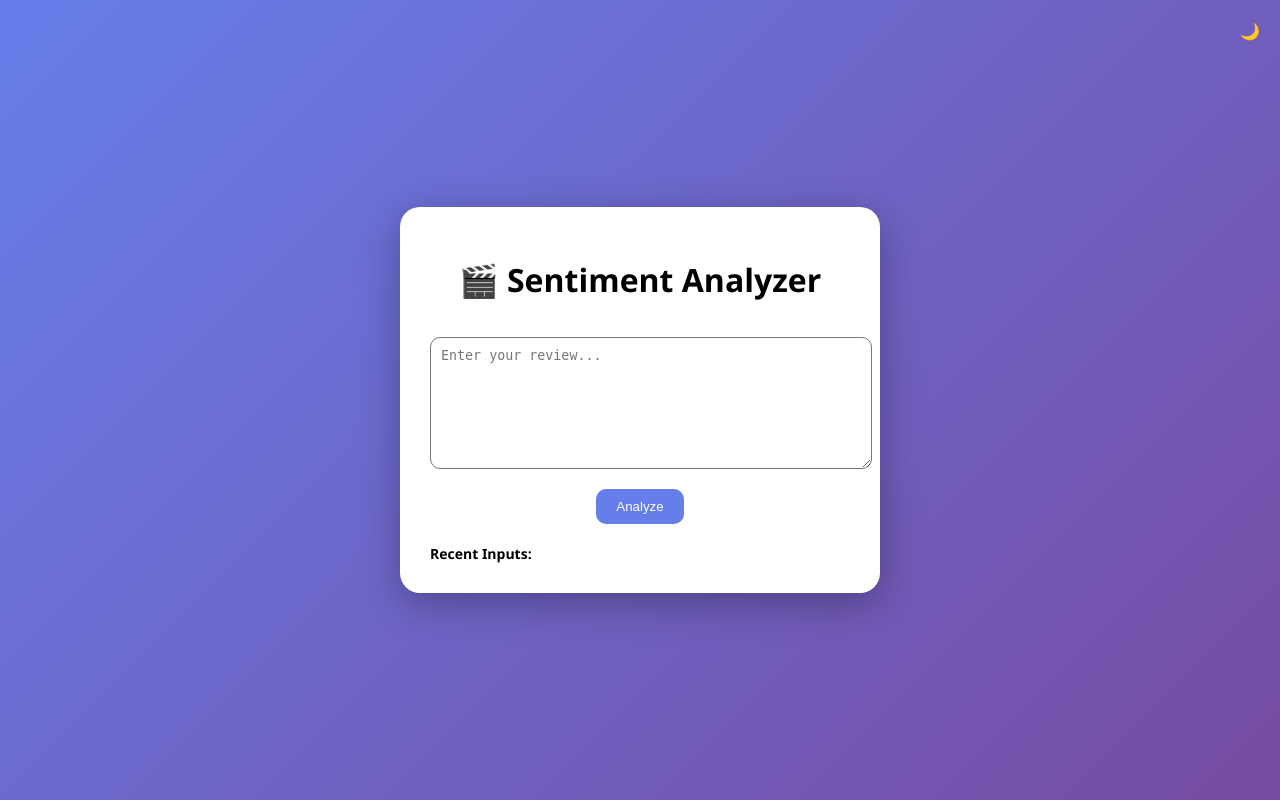
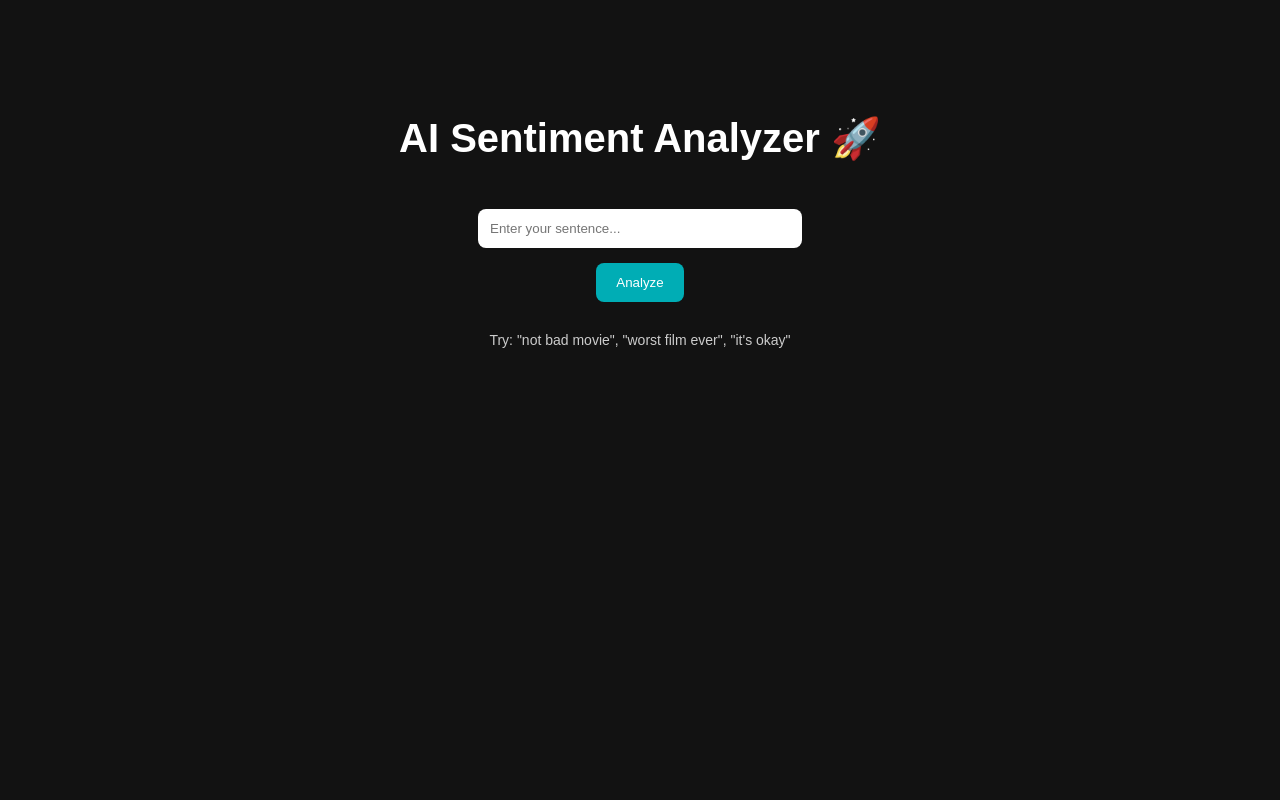
Before and after one commit to Sivavardhank/sentiment-analyzer, a Flask app: page / in a window 1280 px wide. Run offline with Flask 3, Linux system fonts and the light colour scheme; parts of the project's set-up code (start-up, migrations or seed data) failed here and were passed over.

Commit message:
Update index.html

```diff
--- a/templates/index.html
+++ b/templates/index.html
@@ -1,195 +1,73 @@
 <!DOCTYPE html>
-<html lang="en">
+<html>
 <head>
-<meta charset="UTF-8">
-<title>AI Sentiment Analyzer | Shiva</title>
-
+    <title>AI Sentiment Analyzer</title>
     <style>
         body {
-    font-family: 'Segoe UI', sans-serif;
-    background: linear-gradient(135deg, #667eea, #764ba2);
-    margin: 0;
-    transition: 0.4s;
+            background: #121212;
+            color: white;
+            font-family: Arial;
+            text-align: center;
+            padding-top: 80px;
         }
 
-/* DARK MODE */
-.dark {
-    background: #121212;
-    color: white;
+        h1 {
+            font-size: 40px;
         }
 
-.container {
-    display: flex;
-    justify-content: center;
-    align-items: center;
-    min-height: 100vh;
+        input {
+            width: 300px;
+            padding: 12px;
+            border-radius: 8px;
+            border: none;
+            margin-top: 20px;
         }
 
-.card {
-    background: white;
-    padding: 30px;
-    border-radius: 20px;
-    width: 420px;
-    text-align: center;
-    box-shadow: 0px 10px 40px rgba(0,0,0,0.3);
-    transition: 0.4s;
-}
-
-.dark .card {
-    background: #1e1e1e;
-}
-
-/* TEXTAREA */
-textarea {
-    width: 100%;
-    height: 110px;
-    padding: 10px;
-    border-radius: 10px;
+        button {
+            padding: 12px 20px;
             margin-top: 15px;
-}
-
-/* BUTTON */
-button {
-    margin-top: 15px;
-    padding: 10px 20px;
             border: none;
-    background: #667eea;
+            border-radius: 8px;
+            background: #00adb5;
             color: white;
-    border-radius: 10px;
             cursor: pointer;
         }
 
-/* RESULT COLORS */
-.positive { color: #00c853; }
-.negative { color: #ff1744; }
-.neutral  { color: #ff9100; }
-
-/* SPINNER */
-.spinner {
-    display: none;
-    margin-top: 15px;
+        button:hover {
+            background: #007b80;
         }
 
-.loader {
-    border: 4px solid #f3f3f3;
-    border-top: 4px solid #667eea;
-    border-radius: 50%;
-    width: 30px;
-    height: 30px;
-    animation: spin 1s linear infinite;
-    margin: auto;
+        .result {
+            margin-top: 25px;
+            font-size: 22px;
         }
 
-@keyframes spin {
-    100% { transform: rotate(360deg); }
-}
-
-/* HISTORY */
         .history {
-    margin-top: 20px;
-    text-align: left;
-    max-height: 150px;
-    overflow-y: auto;
+            margin-top: 30px;
             font-size: 14px;
-}
-
-/* EMOJI ANIMATION */
-.bounce {
-    animation: bounce 0.5s;
-}
-
-@keyframes bounce {
-    0% { transform: scale(0.8); }
-    50% { transform: scale(1.3); }
-    100% { transform: scale(1); }
-}
-
-/* DARK BUTTON */
-.toggle {
-    position: absolute;
-    top: 20px;
-    right: 20px;
-    cursor: pointer;
+            color: #ccc;
         }
     </style>
-
-<script>
-// DARK MODE TOGGLE
-function toggleDark() {
-    document.body.classList.toggle("dark");
-}
-
-// SPINNER
-function showLoader() {
-    document.getElementById("spinner").style.display = "block";
-}
-
-// HISTORY (LOCAL STORAGE)
-function saveHistory(text) {
-    let history = JSON.parse(localStorage.getItem("history")) || [];
-    history.unshift(text);
-    localStorage.setItem("history", JSON.stringify(history));
-}
-
-// LOAD HISTORY
-function loadHistory() {
-    let history = JSON.parse(localStorage.getItem("history")) || [];
-    let list = document.getElementById("history");
-
-    list.innerHTML = "";
-    history.slice(0,5).forEach(item => {
-        list.innerHTML += "<div>• " + item + "</div>";
-    });
-}
-
-window.onload = loadHistory;
-</script>
-
 </head>
-
 <body>
 
-<div class="toggle" onclick="toggleDark()">🌙</div>
+    <h1>AI Sentiment Analyzer 🚀</h1>
 
-<div class="container">
-<div class="card">
-
-<h1>🎬 Sentiment Analyzer</h1>
-
-<form method="POST" onsubmit="showLoader(); saveHistory(document.getElementById('msg').value)">
-    <textarea id="msg" name="message" placeholder="Enter your review..."></textarea>
+    <form method="POST">
+        <input type="text" name="text" placeholder="Enter your sentence..." required>
         <br>
         <button type="submit">Analyze</button>
     </form>
 
-<!-- LOADING -->
-<div id="spinner" class="spinner">
-    <div class="loader"></div>
-</div>
-
-<!-- RESULT -->
     {% if prediction %}
-<div class="result bounce
-{% if "Positive" in prediction %}positive
-{% elif "Negative" in prediction %}negative
-{% else %}neutral
-{% endif %}
-">
-    {{ prediction }} 🎉
-</div>
-
-<div>
-    Confidence: {{ confidence }}%
+    <div class="result">
+        <p>{{ prediction }}</p>
+        <p>Confidence: {{ confidence }}%</p>
     </div>
     {% endif %}
 
-<!-- HISTORY -->
     <div class="history">
-    <strong>Recent Inputs:</strong>
-    <div id="history"></div>
-</div>
-
-</div>
+        <p>Try: "not bad movie", "worst film ever", "it's okay"</p>
     </div>
 
 </body>
```
Lines whose indentation alone changed are shown as unchanged.
